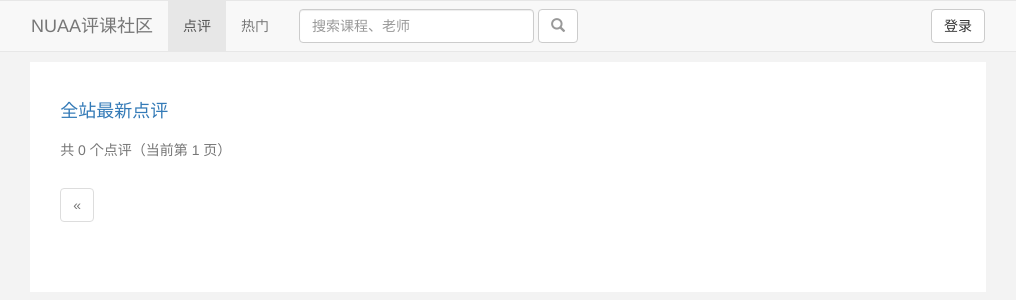
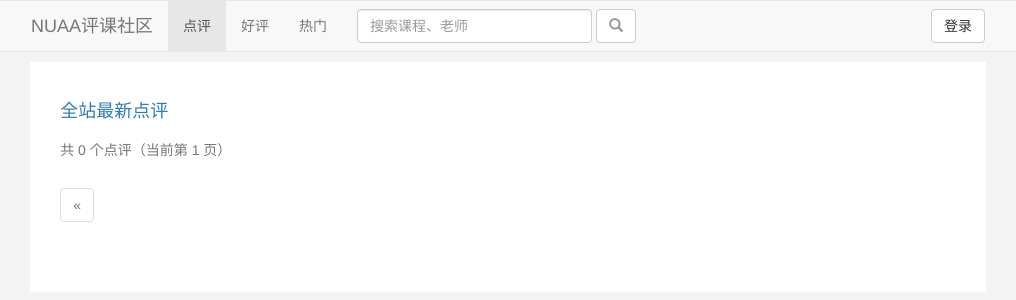
Before and after one commit to yym68686/nuaa-course, a Flask app: page / in a window 1280 px wide. Shown: the top 300 px of the page, without its empty margins (132-1148 px from the left). Run offline with Flask 2, Linux system fonts and the light colour scheme; data that the repository does not hold is empty; parts of the project's set-up code (start-up, migrations or seed data) failed here and were passed over; some libraries are stand-ins or nearby versions.

Commit message:
电脑端加上好评页面

```diff
--- a/app/templates/course.html
+++ b/app/templates/course.html
@@ -243,6 +243,7 @@
         </div>
 
         {% for teacher in course.teachers %}
+        {% if teacher.name != '' %}
         <div class="ud-pd-md dashed">
           <h4 class="blue">{{ teacher.name }}老师的其他课</h5>
           {% for rel_course in course.same_teacher_courses(teacher) %}
@@ -258,6 +259,7 @@
           {% endif %}
           {% endfor %}
         </div>
+        {% endif %}
         {% endfor %}
       </div>
     </div> <!-- row -->
--- a/app/templates/layout.html
+++ b/app/templates/layout.html
@@ -23,6 +23,7 @@
           {% if current_user.is_authenticated %}
           <li {% if this_module and this_module=='home.follow_reviews' %}class="active"{% endif %}><a href="{{ url_for('home.follow_reviews') }}">关注</a></li>
           {% endif %}
+          <li {% if this_module and (this_module=='course.index' or this_module=='home.search') %}class="active"{% endif %}><a href="{{ url_for('course.index') }}">好评</a></li>
           <li {% if this_module and this_module=='course.popular' %}class="active"{% endif %}><a href="{{ url_for('course.popular') }}">热门</a></li>
           <!-- <li {% if this_module and this_module=='course.public_courses' %}class="active"{% endif %}><a href="{{ url_for('course.public_courses') }}">公选</a></li> -->
         </ul>
```
